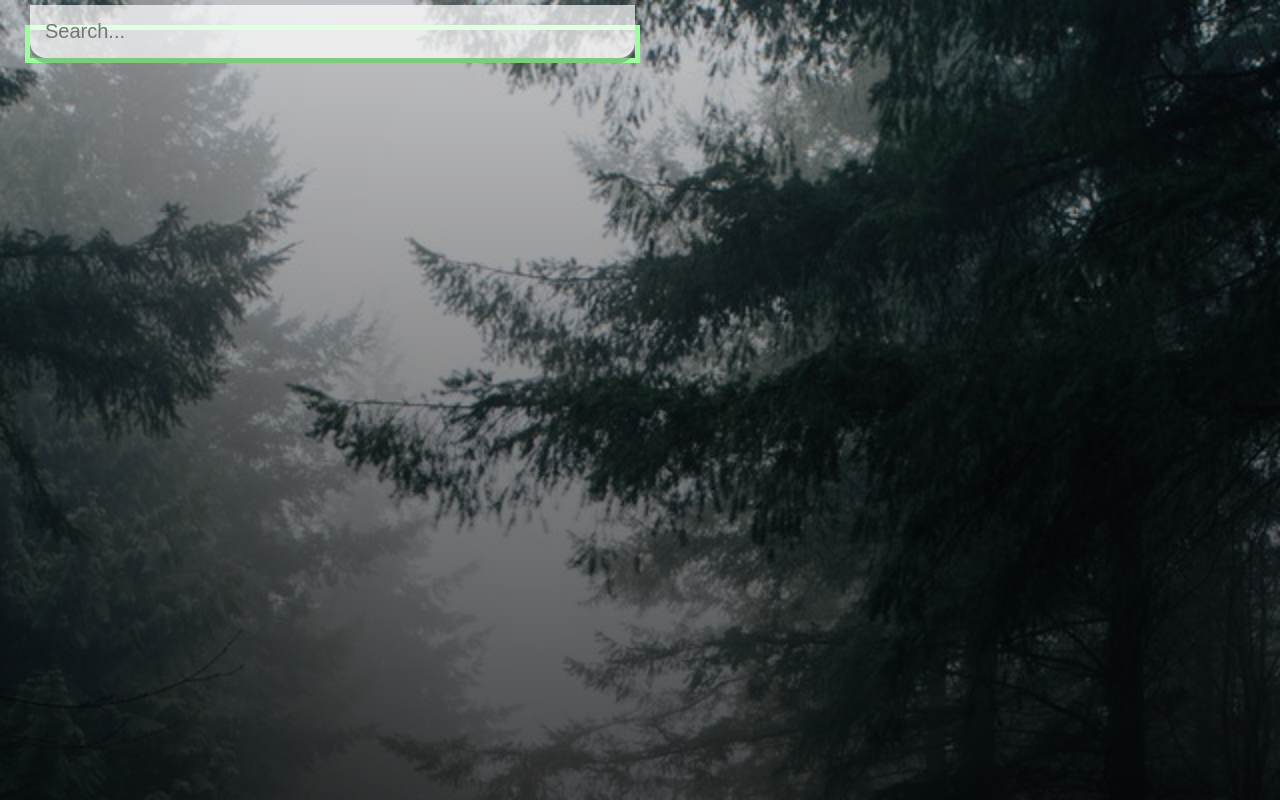
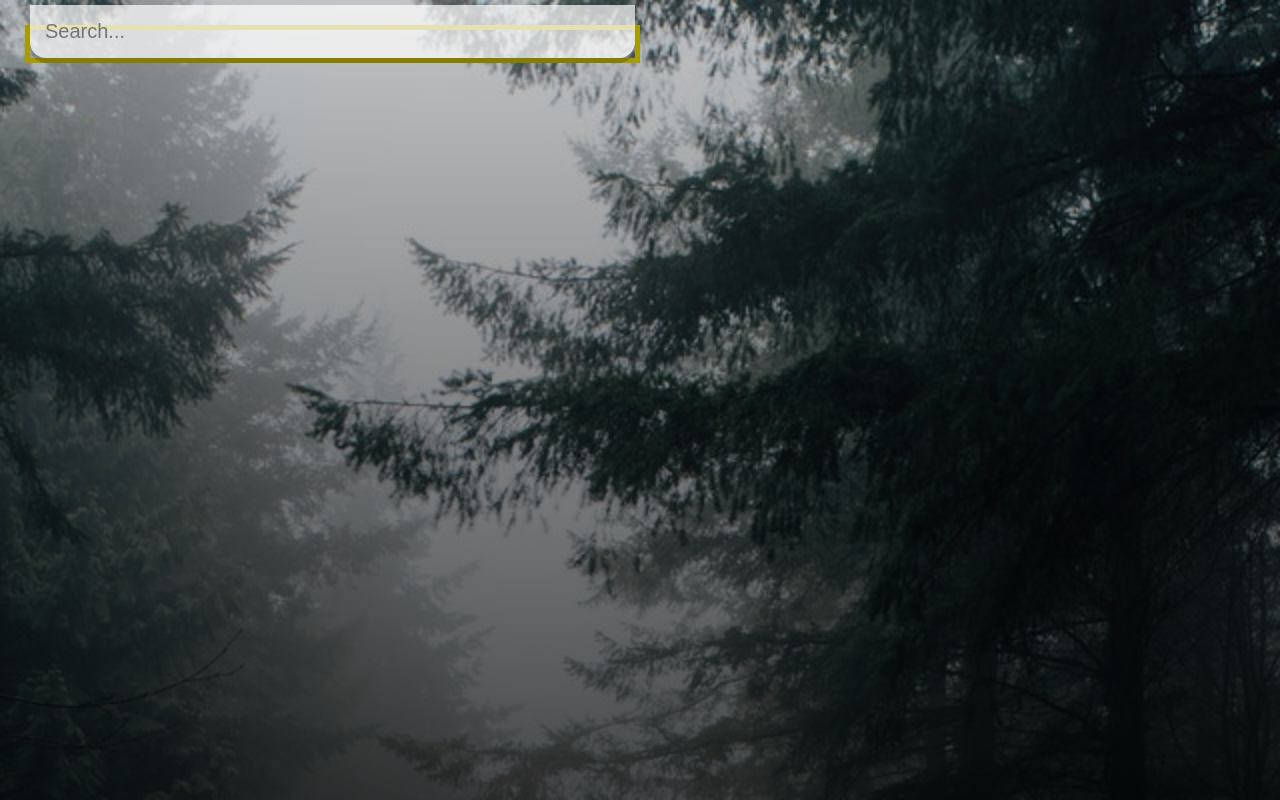
Before and after one commit to Aleksandar-Jocovic/weather-app, a React (Create React App) app: page / in a window 1280 px wide. Built offline with nearby package versions, Linux system fonts and the light colour scheme.

Commit message:
color changed to yellow

```diff
--- a/src/index.css
+++ b/src/index.css
@@ -28,7 +28,7 @@ main {
 .search-box {
   margin: 0 0 75px;
   width: 50%;
-  border: 5px solid rgb(156, 255, 156);
+  border: 5px solid rgb(167, 155, 0);
 }
 
 .search-box .search-bar {
```
